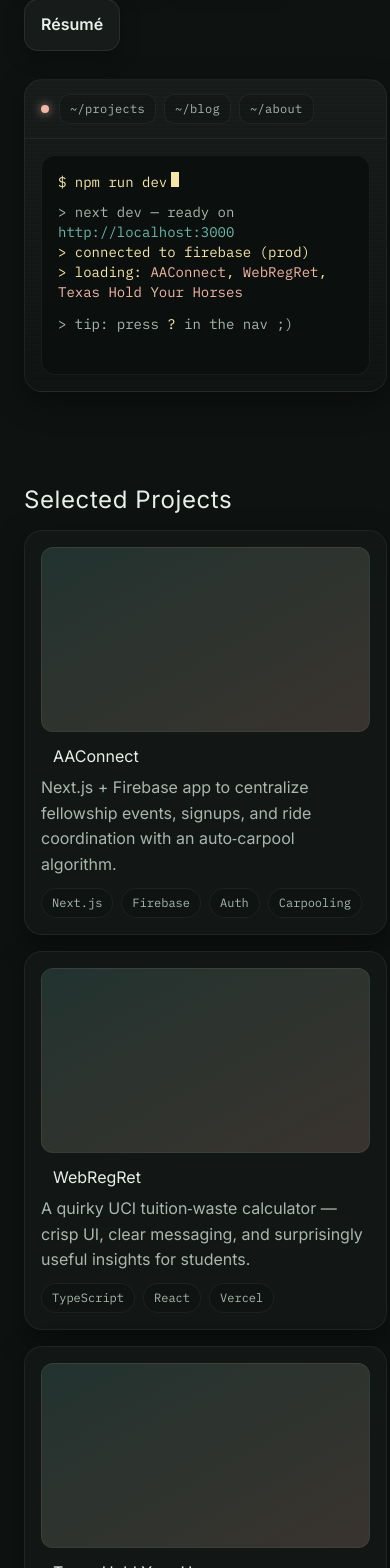
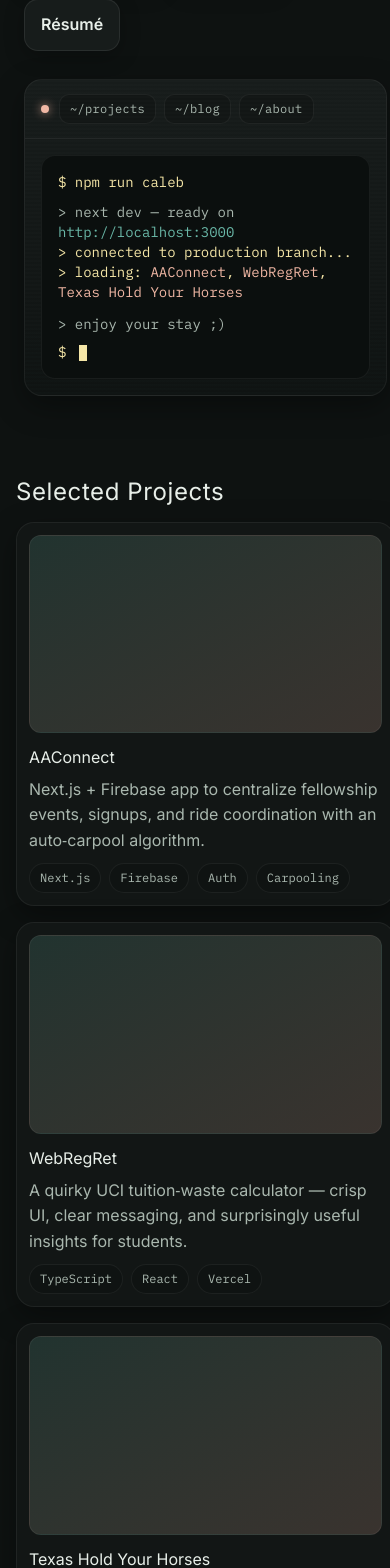
Before and after one commit to calebjyang/calebjyang.github.io, a Next.js app: page / in a window 390 px wide. Shown: the part 411-1979 px from the top of the page. Built offline with nearby package versions, Linux system fonts and the light colour scheme.

Commit message:
mobile-friendly formatting

```diff
--- a/src/app/page.tsx
+++ b/src/app/page.tsx
@@ -77,24 +77,25 @@
               </div>
               <div className="screen p-4">
                 <div className="terminal font-mono text-sm bg-[#0b0f0e] border border-white/6 rounded-[14px] p-4 text-yellow min-h-[220px] relative overflow-auto">
-                  <div>$ npm run dev<span className="caret inline-block w-2 h-[1.1em] bg-yellow ml-1 animate-blink" /></div>
+                  <div>$ npm run caleb</div>
                   <div className="mt-2.5 text-muted">&gt; next dev — ready on <span className="text-teal">http://localhost:3000</span></div>
-                  <div>&gt; connected to firebase (prod)</div>
+                  <div>&gt; connected to production branch...</div>
                   <div>&gt; loading: <span className="text-peach">AAConnect</span>, <span className="text-peach">WebRegRet</span>, <span className="text-peach">Texas Hold Your Horses</span></div>
-                  <div className="mt-3 text-muted">&gt; tip: press <span className="text-yellow">?</span> in the nav ;)</div>
+                  <div className="mt-3 text-muted">&gt; enjoy your stay ;)</div>
+                  <div className="mt-2">$ <span className="caret inline-block w-2 h-[1.1em] bg-yellow ml-1 animate-blink align-text-bottom" /></div>
                 </div>
               </div>
             </div>
           </section>
 
           {/* Projects Section */}
-          <section id="projects" className="section px-6 py-9" aria-labelledby="proj">
+          <section id="projects" className="section px-4 sm:px-6 py-6 sm:py-9" aria-labelledby="proj">
             <h2 id="proj" className="text-2xl m-0 mb-3.5 tracking-wide">Selected Projects</h2>
-            <div className="projects grid grid-cols-12 gap-4">
+            <div className="projects grid grid-cols-1 sm:grid-cols-2 gap-4">
               {/* Project 1 */}
-              <article className="card col-span-6 min-[820px]:col-span-6 col-span-12 bg-paper border border-white/6 rounded-custom p-4 shadow-custom transition-all duration-150 hover:-translate-y-0.5 hover:border-white/12">
-                <a className="thumb block aspect-video rounded-xl overflow-hidden bg-gradient-to-br from-teal/18 to-peach/18 border border-white/6" href="#" aria-label="AAConnect preview" />
-                <h3 className="m-3 mb-1.5">AAConnect</h3>
+              <article className="card bg-paper border border-white/6 rounded-custom p-3 sm:p-4 shadow-custom transition-all duration-150 hover:-translate-y-0.5 hover:border-white/12">
+                <a className="thumb block aspect-video rounded-xl overflow-hidden bg-gradient-to-br from-teal/18 to-peach/18 border border-white/6 mb-3" href="#" aria-label="AAConnect preview" />
+                <h3 className="m-0 mb-1.5">AAConnect</h3>
                 <p className="m-0 text-muted">Next.js + Firebase app to centralize fellowship events, signups, and ride coordination with an auto‑carpool algorithm.</p>
                 <div className="chips flex gap-2 flex-wrap mt-2.5">
                   <span className="chip inline-flex items-center gap-2 font-mono text-xs text-muted bg-[#0f1312] px-2.5 py-1.5 rounded-full border border-white/6">Next.js</span>
@@ -105,9 +106,9 @@
               </article>
 
               {/* Project 2 */}
-              <article className="card col-span-6 min-[820px]:col-span-6 col-span-12 bg-paper border border-white/6 rounded-custom p-4 shadow-custom transition-all duration-150 hover:-translate-y-0.5 hover:border-white/12">
-                <a className="thumb block aspect-video rounded-xl overflow-hidden bg-gradient-to-br from-teal/18 to-peach/18 border border-white/6" href="#" aria-label="WebRegRet preview" />
-                <h3 className="m-3 mb-1.5">WebRegRet</h3>
+              <article className="card bg-paper border border-white/6 rounded-custom p-3 sm:p-4 shadow-custom transition-all duration-150 hover:-translate-y-0.5 hover:border-white/12">
+                <a className="thumb block aspect-video rounded-xl overflow-hidden bg-gradient-to-br from-teal/18 to-peach/18 border border-white/6 mb-3" href="#" aria-label="WebRegRet preview" />
+                <h3 className="m-0 mb-1.5">WebRegRet</h3>
                 <p className="m-0 text-muted">A quirky UCI tuition‑waste calculator — crisp UI, clear messaging, and surprisingly useful insights for students.</p>
                 <div className="chips flex gap-2 flex-wrap mt-2.5">
                   <span className="chip inline-flex items-center gap-2 font-mono text-xs text-muted bg-[#0f1312] px-2.5 py-1.5 rounded-full border border-white/6">TypeScript</span>
@@ -117,9 +118,9 @@
               </article>
 
               {/* Project 3 */}
-              <article className="card col-span-6 min-[820px]:col-span-6 col-span-12 bg-paper border border-white/6 rounded-custom p-4 shadow-custom transition-all duration-150 hover:-translate-y-0.5 hover:border-white/12">
-                <a className="thumb block aspect-video rounded-xl overflow-hidden bg-gradient-to-br from-teal/18 to-peach/18 border border-white/6" href="#" aria-label="Texas Hold Your Horses preview" />
-                <h3 className="m-3 mb-1.5">Texas Hold Your Horses</h3>
+              <article className="card bg-paper border border-white/6 rounded-custom p-3 sm:p-4 shadow-custom transition-all duration-150 hover:-translate-y-0.5 hover:border-white/12">
+                <a className="thumb block aspect-video rounded-xl overflow-hidden bg-gradient-to-br from-teal/18 to-peach/18 border border-white/6 mb-3" href="#" aria-label="Texas Hold Your Horses preview" />
+                <h3 className="m-0 mb-1.5">Texas Hold Your Horses</h3>
                 <p className="m-0 text-muted">Multiplayer web‑based card game with horse‑race‑themed betting rounds and real‑time play.</p>
                 <div className="chips flex gap-2 flex-wrap mt-2.5">
                   <span className="chip inline-flex items-center gap-2 font-mono text-xs text-muted bg-[#0f1312] px-2.5 py-1.5 rounded-full border border-white/6">WebSockets</span>
@@ -129,9 +130,9 @@
               </article>
 
               {/* Project 4 */}
-              <article className="card col-span-6 min-[820px]:col-span-6 col-span-12 bg-paper border border-white/6 rounded-custom p-4 shadow-custom transition-all duration-150 hover:-translate-y-0.5 hover:border-white/12">
-                <a className="thumb block aspect-video rounded-xl overflow-hidden bg-gradient-to-br from-teal/18 to-peach/18 border border-white/6" href="#" aria-label="Kernel Simulator preview" />
-                <h3 className="m-3 mb-1.5">Wordle AI Solver</h3>
+              <article className="card bg-paper border border-white/6 rounded-custom p-3 sm:p-4 shadow-custom transition-all duration-150 hover:-translate-y-0.5 hover:border-white/12">
+                <a className="thumb block aspect-video rounded-xl overflow-hidden bg-gradient-to-br from-teal/18 to-peach/18 border border-white/6 mb-3" href="#" aria-label="Kernel Simulator preview" />
+                <h3 className="m-0 mb-1.5">Wordle AI Solver</h3>
                 <p className="m-0 text-muted">A Python script that uses an entropy-based information theory approach to solve Wordle puzzles.</p>
                 <div className="chips flex gap-2 flex-wrap mt-2.5">
                   <span className="chip inline-flex items-center gap-2 font-mono text-xs text-muted bg-[#0f1312] px-2.5 py-1.5 rounded-full border border-white/6">Python</span>
@@ -143,7 +144,7 @@
           </section>
 
           {/* About Section */}
-          <section id="about" className="section px-6 py-9" aria-labelledby="about-title">
+          <section id="about" className="section px-4 sm:px-6 py-6 sm:py-9" aria-labelledby="about-title">
             <h2 id="about-title" className="text-2xl m-0 mb-3.5 tracking-wide">About</h2>
             <div className="card col-span-1 col-start-1 col-end-[-1] bg-paper border border-white/6 rounded-custom p-4 shadow-custom">
               <p className="m-0">I'm a senior CS student at UCI (graduating early, Fall 2025) who loves crafting tools and experiences that help communities connect. I build with TypeScript, React/Next.js, and Firebase — and I care a lot about clarity, performance, and gentle UX. I also host a short weekly podcast called <em>Wisdom Wednesday</em>.</p>
@@ -151,18 +152,18 @@
           </section>
 
           {/* Contact Section */}
-          <section id="contact" className="section px-6 py-9" aria-labelledby="contact-title">
+          <section id="contact" className="section px-4 sm:px-6 py-6 sm:py-9" aria-labelledby="contact-title">
             <h2 id="contact-title" className="text-2xl m-0 mb-3.5 tracking-wide">Contact</h2>
-            <div className="card flex items-center justify-between gap-4 bg-paper border border-white/6 rounded-custom p-4 shadow-custom">
+            <div className="card flex flex-col sm:flex-row sm:items-center sm:justify-between gap-4 bg-paper border border-white/6 rounded-custom p-4 shadow-custom">
               <div>
-                <p className="m-0">Open to internships and collaborations starting April 2026. Best reached via email.</p>
+                <p className="m-0">Open to full-time positions starting 2026. Best reached via email.</p>
                 <div className="social flex gap-3 mt-2.5">
                   <a href="mailto:hello@calebyang.dev" className="chip inline-flex items-center gap-2 font-mono text-xs text-muted bg-[#0f1312] px-2.5 py-1.5 rounded-full border border-white/6">Email</a>
                   <a href="https://github.com/calebjyang" className="chip inline-flex items-center gap-2 font-mono text-xs text-muted bg-[#0f1312] px-2.5 py-1.5 rounded-full border border-white/6" target="_blank" rel="noopener">GitHub</a>
                   <a href="https://www.linkedin.com/in/calebjyang/" className="chip inline-flex items-center gap-2 font-mono text-xs text-muted bg-[#0f1312] px-2.5 py-1.5 rounded-full border border-white/6" target="_blank" rel="noopener">LinkedIn</a>
                 </div>
               </div>
-              <a className="btn btn-primary inline-flex items-center gap-2.5 px-4 py-3 rounded-[14px] border border-white/8 bg-[#171c1b] text-ink font-semibold shadow-[0_6px_20px_rgba(0,0,0,0.25)] transition-all duration-150 hover:-translate-y-0.5 hover:border-white/18 hover:shadow-[0_10px_28px_rgba(0,0,0,0.32)]" href="mailto:hello@calebyang.dev">
+              <a className="btn btn-primary inline-flex items-center justify-center gap-2.5 px-4 py-3 rounded-[14px] border border-white/8 bg-[#171c1b] text-ink font-semibold shadow-[0_6px_20px_rgba(0,0,0,0.25)] transition-all duration-150 hover:-translate-y-0.5 hover:border-white/18 hover:shadow-[0_10px_28px_rgba(0,0,0,0.32)]" href="mailto:hello@calebyang.dev">
                 Let's talk
               </a>
             </div>
@@ -170,10 +171,10 @@
         </main>
 
         {/* Footer */}
-        <footer className="col-start-2 text-muted px-6 py-8 pb-15">
-          <div className="foot-grid grid grid-cols-[1fr_auto] items-center">
+        <footer className="col-start-2 text-muted px-4 sm:px-6 py-8 pb-15">
+          <div className="foot-grid grid grid-cols-1 sm:grid-cols-[1fr_auto] items-center gap-4 sm:gap-0">
             <small>© {year} Caleb Yang. Built with love, tea, and tidy pull requests.</small>
-            <div className="social flex gap-3">
+            <div className="social flex gap-3 justify-center sm:justify-start">
               <a href="#" className="opacity-85 hover:opacity-100 transition-opacity">RSS</a>
               <a href="#" className="opacity-85 hover:opacity-100 transition-opacity">/now</a>
               <a href="#secret" id="secret" className="opacity-85 hover:opacity-100 transition-opacity" onClick={(e) => { e.preventDefault(); toggleLofi(); }}>?</a>
```
